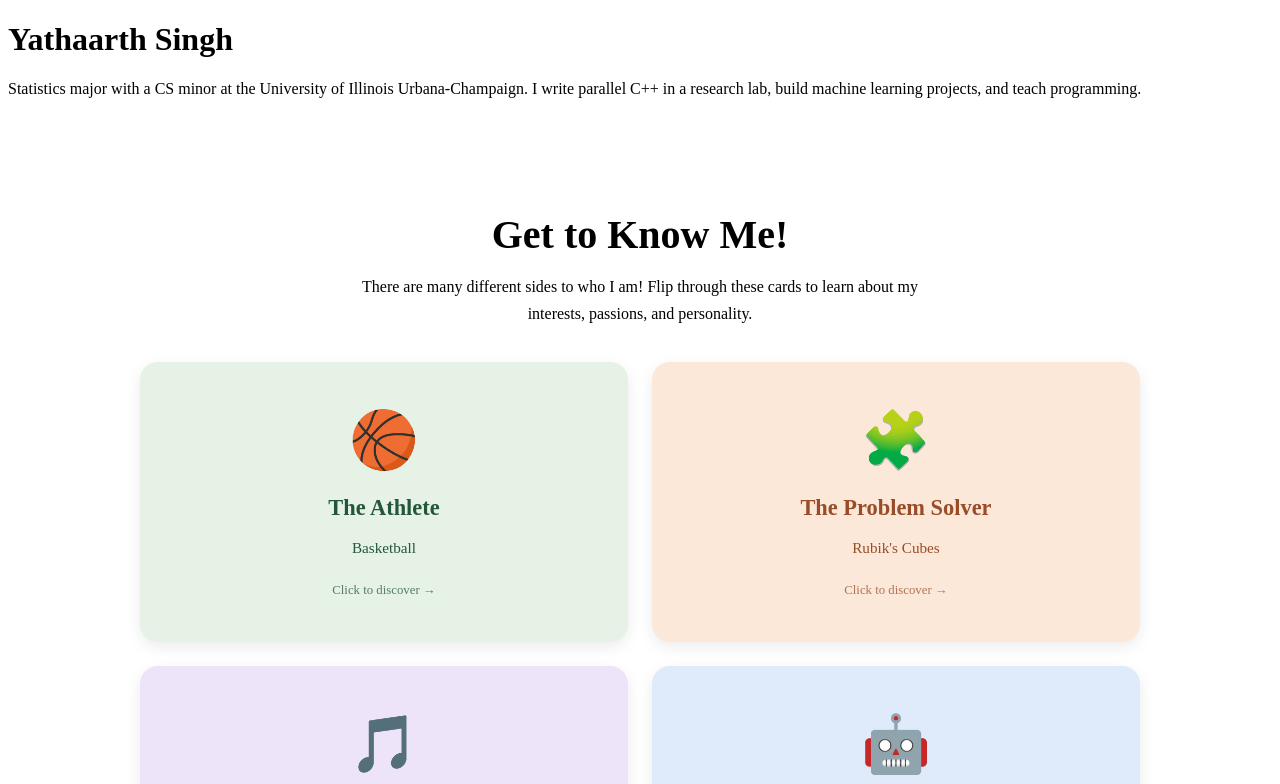
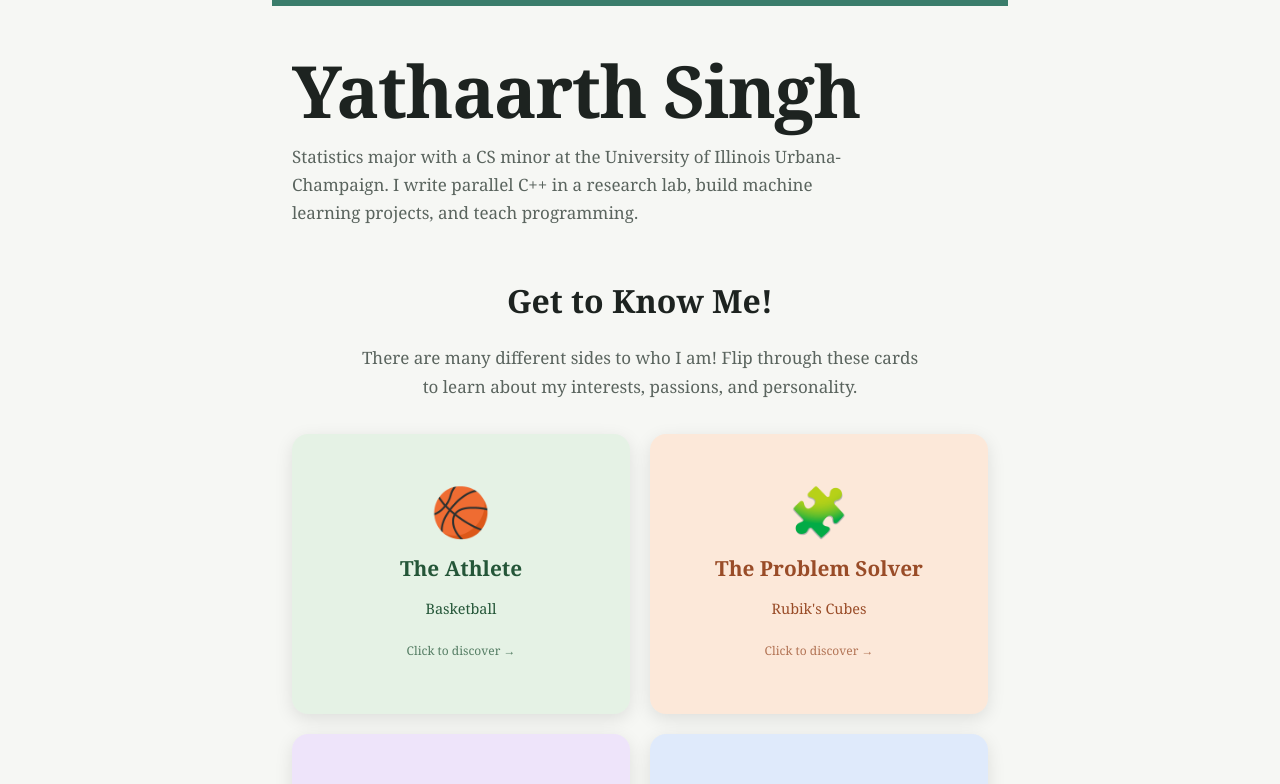
Before and after one commit to yath473/Yathaarth-Singh-Personal-Site, a React (Vite) app: page / in a window 1280 px wide. Shown: the top 784 px of the page. Built offline with nearby package versions, Linux system fonts and the light colour scheme.

Commit message:
css update 2.0

```diff
--- a/src/style.css
+++ b/src/style.css
@@ -1,148 +1,271 @@
 
-/* About Me Section */
+/* ============================= */
+/* ORIGINAL WEBSITE STYLING      */
+/* ============================= */
+
+:root {
+  --bg: #f6f7f4;
+  --fg: #1d2320;
+  --muted: #5a645e;
+  --accent: #3a7d6b;
+  color-scheme: light dark;
+}
+
+@media (prefers-color-scheme: dark) {
+  :root {
+    --bg: #141916;
+    --fg: #e8ede9;
+    --muted: #9aa69f;
+  }
+}
+
+* {
+  box-sizing: border-box;
+}
+
+body {
+  margin: 0 auto;
+  max-width: 46rem;
+  padding: 3rem 1.25rem 5rem;
+  background: var(--bg);
+  color: var(--fg);
+  font: 1.0625rem/1.65 Georgia, "Iowan Old Style", serif;
+  border-top: 6px solid var(--accent);
+  transition: border-color 0.4s;
+}
+
+h1 {
+  font-size: clamp(2.5rem, 8vw, 4.5rem);
+  line-height: 1;
+  margin: 0 0 1rem;
+  letter-spacing: -0.02em;
+}
+
+h2 {
+  font-size: 1.4rem;
+  margin: 3rem 0 0.75rem;
+}
+
+h3 {
+  font-size: 1.1rem;
+  margin: 1.5rem 0 0.1rem;
+}
+
+.lede {
+  color: var(--muted);
+  max-width: 36rem;
+}
+
+.when {
+  color: var(--muted);
+  font-size: 0.9rem;
+  margin: 0 0 0.4rem;
+}
+
+article p:last-child,
+section > p {
+  margin-top: 0;
+}
+
+ul {
+  padding-left: 1.2rem;
+}
+
+a {
+  color: var(--accent);
+}
+
+a:focus-visible {
+  outline: 3px solid var(--accent);
+  outline-offset: 2px;
+}
+
+/* ============================= */
+/* ABOUT ME SECTION              */
+/* ============================= */
+
 .about-section {
-  max-width: 1000px;
-  margin: 60px auto;
-  padding: 20px;
+  width: 100%;
+  margin: 3rem auto;
   text-align: center;
 }
 
 .about-section h2 {
-  font-size: 2.5rem;
-  margin-bottom: 15px;
+  font-size: 2rem;
+  margin: 0 0 1rem;
 }
 
 .about-intro {
-  max-width: 600px;
-  margin: 0 auto 35px;
+  max-width: 36rem;
+  margin: 0 auto 2rem !important;
+  color: var(--muted);
   line-height: 1.7;
 }
 
-/* Four-card grid */
+/* ============================= */
+/* CARD GRID                     */
+/* ============================= */
+
 .card-grid {
   display: grid;
   grid-template-columns: repeat(2, minmax(0, 1fr));
-  gap: 24px;
+  gap: 20px;
+  width: 100%;
 }
 
-/* Individual card */
+/* ============================= */
+/* INTERACTIVE FLIP CARDS        */
+/* ============================= */
+
 .interest-card {
+  position: relative;
   display: block;
-  position: relative;
   width: 100%;
   height: 280px;
   padding: 0;
+  margin: 0;
   border: none;
   background: transparent;
+  appearance: none;
+  -webkit-appearance: none;
   cursor: pointer;
   perspective: 1000px;
   font: inherit;
   text-align: center;
 }
 
-/* Inner rotating container */
+/* Inner container that rotates */
+
 .card-inner {
   position: relative;
   display: block;
   width: 100%;
   height: 100%;
   transform-style: preserve-3d;
+  -webkit-transform-style: preserve-3d;
   transition: transform 0.7s ease;
 }
 
-/* Flip when clicked */
+/* Flip when card is clicked */
+
 .interest-card.flipped .card-inner {
   transform: rotateY(180deg);
 }
 
-/* Front and back occupy the SAME space */
+/* Front and back overlap exactly */
+
 .card-front,
 .card-back {
   position: absolute;
-  top: 0;
-  left: 0;
+  inset: 0;
   width: 100%;
   height: 100%;
-  box-sizing: border-box;
 
   display: flex;
   flex-direction: column;
   align-items: center;
   justify-content: center;
 
-  padding: 24px;
-  border-radius: 18px;
-  box-shadow: 0 5px 15px rgba(0, 0, 0, 0.08);
+  padding: 22px;
+  border-radius: 16px;
 
   backface-visibility: hidden;
   -webkit-backface-visibility: hidden;
+
+  box-shadow: 0 5px 18px rgba(0, 0, 0, 0.10);
+  overflow: hidden;
 }
 
-/* Front faces forward */
+/* Front of card */
+
 .card-front {
   transform: rotateY(0deg);
 }
 
-/* Back starts facing away */
+/* Back of card */
+
 .card-back {
   transform: rotateY(180deg);
 }
 
-/* Card content */
+/* ============================= */
+/* CARD CONTENT                  */
+/* ============================= */
+
 .card-emoji {
-  font-size: 3.5rem;
+  font-size: 3rem;
+  line-height: 1;
   margin-bottom: 12px;
 }
 
 .card-front h3,
 .card-back h3 {
-  font-size: 1.4rem;
-  margin: 10px 0;
+  font-size: 1.3rem;
+  font-weight: bold;
+  line-height: 1.3;
+  margin: 8px 0;
 }
 
 .card-front p,
 .card-back p {
-  font-size: 0.95rem;
-  line-height: 1.6;
-  margin: 5px 0;
+  font-size: 0.9rem;
+  line-height: 1.5;
+  margin: 8px 0;
 }
 
 .flip-hint {
-  font-size: 0.8rem;
-  margin-top: 18px;
+  font-size: 0.75rem;
+  margin-top: 14px;
   opacity: 0.75;
 }
 
-/* Hover effect */
-.interest-card:hover {
-  transform: translateY(-4px);
-  transition: transform 0.2s ease;
+/* ============================= */
+/* HOVER AND FOCUS EFFECTS       */
+/* ============================= */
+
+.interest-card:hover .card-inner {
+  filter: brightness(0.97);
 }
 
-/* Keyboard accessibility */
 .interest-card:focus-visible {
-  outline: 3px solid #326ca6;
+  outline: 3px solid var(--accent);
   outline-offset: 5px;
-  border-radius: 18px;
+  border-radius: 16px;
 }
 
-/* Mobile */
-@media (max-width: 600px) {
+/* ============================= */
+/* RESPONSIVE DESIGN             */
+/* ============================= */
+
+@media (max-width: 500px) {
   .card-grid {
     grid-template-columns: 1fr;
+    gap: 18px;
   }
 
   .interest-card {
-    height: 300px;
+    height: 260px;
   }
 
   .about-section h2 {
-    font-size: 2rem;
+    font-size: 1.7rem;
+  }
+
+  .card-front h3,
+  .card-back h3 {
+    font-size: 1.2rem;
   }
 }
 
+/* ============================= */
+/* ACCESSIBILITY                 */
+/* ============================= */
+
 @media (prefers-reduced-motion: reduce) {
-  .card-inner {
-    transition: none;
+  *,
+  *::before,
+  *::after {
+    transition: none !important;
+    animation: none !important;
   }
 }
```
